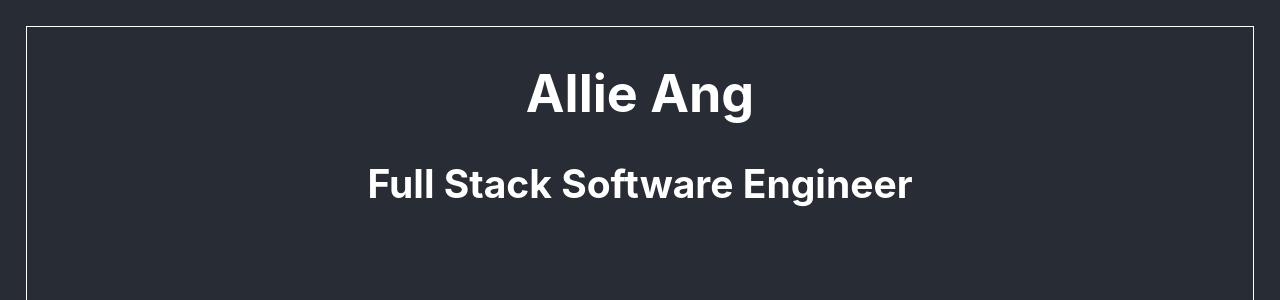
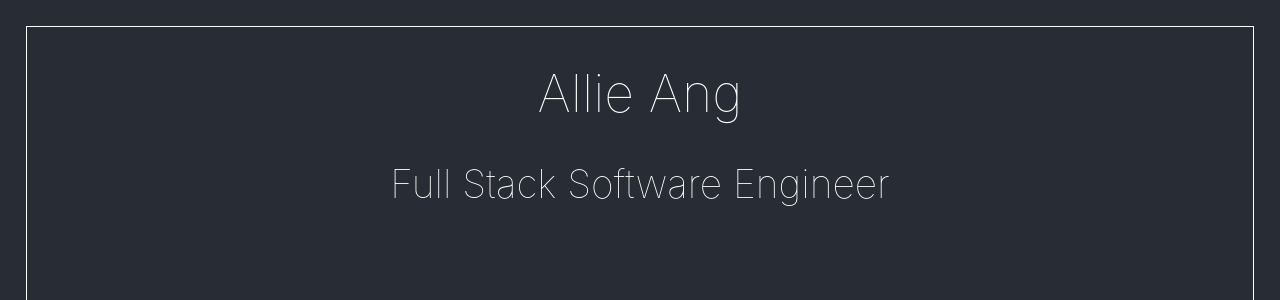
Before and after one commit to Allie-Ang/folio, a React (Create React App) app: page / in a window 1280 px wide. Shown: the top 300 px of the page. Built offline with nearby package versions, Linux system fonts and the light colour scheme.

Commit message:
Reduce font weight

```diff
--- a/src/App.js
+++ b/src/App.js
@@ -16,8 +16,8 @@ function App() {
             margin: "26px",
           }}
         >
-          <h1>Allie Ang</h1>
-          <h2>Full Stack Software Engineer</h2>
+          <h1 style={{ fontWeight: 100 }}>Allie Ang</h1>
+          <h2 style={{ fontWeight: 100 }}>Full Stack Software Engineer</h2>
         </div>
       </header>
     </div>
```
